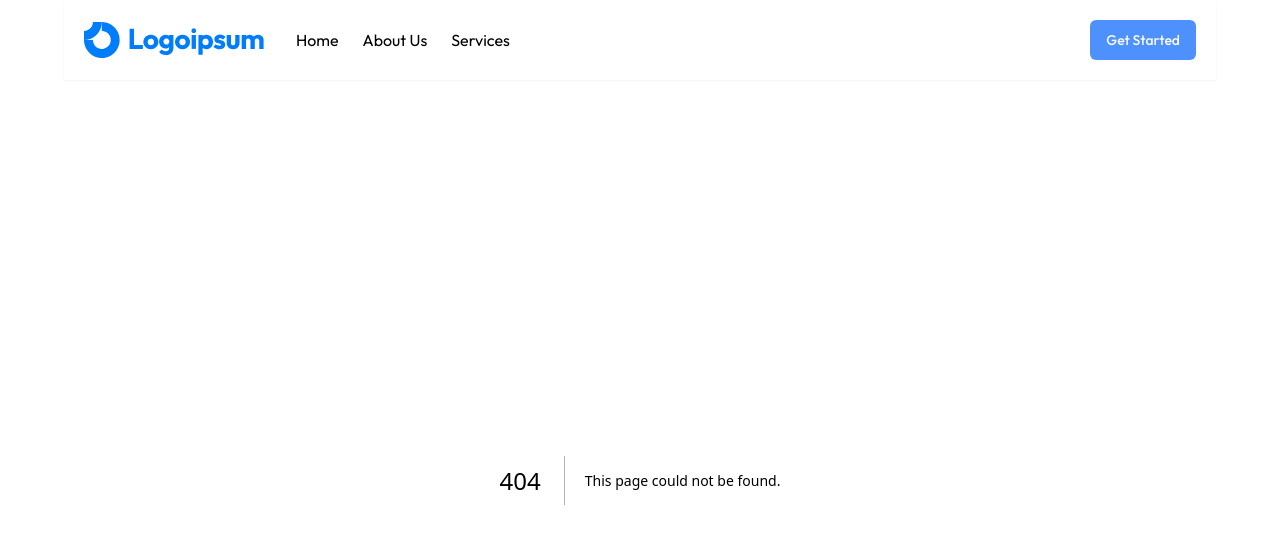
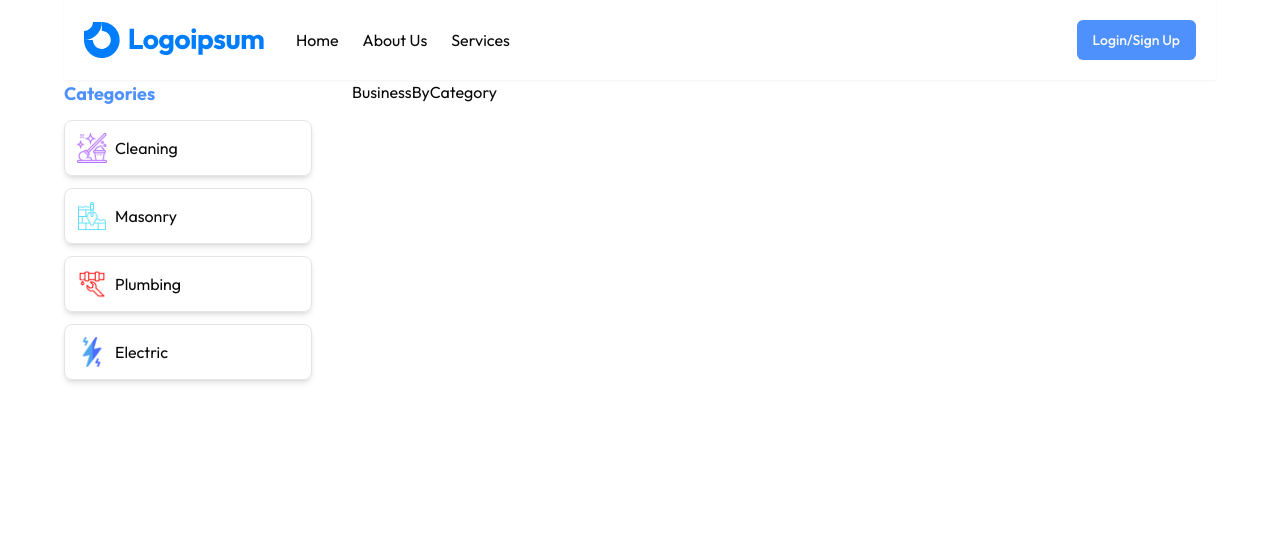
Before and after one commit to craizytech/Bluecollar-Project, a Next.js app in the folder frontend/: page /search/cleaning in a window 1280 px wide. Before the commit this address had no page. Shown: the top 544 px of the page. Built offline with nearby package versions, Linux system fonts and the light colour scheme.

Commit message:
home category link addition

```diff
--- /dev/null
+++ b/frontend/app/(routes)/search/[category]/page.js
@@ -0,0 +1,9 @@
+import React from 'react'
+
+function BusinessByCategory() {
+  return (
+    <div>BusinessByCategory</div>
+  )
+}
+
+export default BusinessByCategory
--- /dev/null
+++ b/frontend/app/(routes)/search/_components/CategorySideBar.js
@@ -0,0 +1,47 @@
+import Image from 'next/image'
+import React from 'react'
+
+function CategorySideBar() {
+    return (
+        <div>
+            <h2 className="font-bold mb-3 text-lg text-primary">Categories</h2>
+            <div className="">
+                <div className="flex gap-2 p-3 border rounded-lg mb-3 md:mr-10 cursor-pointer hover:bg-blue-50 hover:text-primary hover:border-primary transition-all ease-in-out shadow-md items-center">
+                    <Image src="/mop.png"
+                        alt="icon"
+                        width={30}
+                        height={30} />
+                    <h2 className="">Cleaning</h2>
+                </div>
+
+
+                <div className="flex gap-2 p-3 border rounded-lg mb-3 md:mr-10 cursor-pointer hover:bg-blue-50 hover:text-primary hover:border-primary transition-all ease-in-out shadow-md items-center">
+                    <Image src="/bricklayer.png"
+                        alt="icon"
+                        width={30}
+                        height={30} />
+                    <h2 className="">Masonry</h2>
+                </div>
+
+                <div className="flex gap-2 p-3 border rounded-lg mb-3 md:mr-10 cursor-pointer hover:bg-blue-50 hover:text-primary hover:border-primary transition-all ease-in-out shadow-md items-center">
+                    <Image src="/repairing.png"
+                        alt="icon"
+                        width={30}
+                        height={30} />
+                    <h2 className="">Plumbing</h2>
+                </div>
+
+                <div className="flex gap-2 p-3 border rounded-lg mb-3 md:mr-10 cursor-pointer hover:bg-blue-50 hover:text-primary hover:border-primary transition-all ease-in-out shadow-md items-center">
+                    <Image src="/energy.png"
+                        alt="icon"
+                        width={30}
+                        height={30} />
+                    <h2 className="">Electric</h2>
+                </div>
+
+            </div>
+        </div>
+    )
+}
+
+export default CategorySideBar
--- /dev/null
+++ b/frontend/app/(routes)/search/layout.js
@@ -0,0 +1,18 @@
+import React from 'react'
+import CategorySideBar from './_components/CategorySideBar'
+
+function layout({children}) {
+  return (
+    <div className="grid grid-cols-4">
+        <div className="">
+            {/* Side category nav bar */}
+             <CategorySideBar/>
+        </div>
+        <div className="col-span-3">
+            {children}
+        </div>
+    </div>
+  )
+}
+
+export default layout
--- a/frontend/app/_components/BusinessList.js
+++ b/frontend/app/_components/BusinessList.js
@@ -4,7 +4,7 @@ import React from 'react'
 
 function BusinessList({ title }) {
     return (
-        <div className="mt-5">
+        <div className="mt-5 mb-10">
             <h2 className="font-bold text-[22px]">{title}</h2>
 
             <div className="grid grid-cols-2 md:grid-cols-3 lg:girf-cols-4 gap-6 mt-5 shadow-sm">
--- a/frontend/app/_components/CategoryList.js
+++ b/frontend/app/_components/CategoryList.js
@@ -1,38 +1,39 @@
 import Image from 'next/image'
+import Link from 'next/link'
 import React from 'react'
 
 function CategoryList() {
     return (
         <div className="mt-14 mx-4 md:mx-22 lg:mx-52 grid grid-cols md:grid-cols-2 lg:grid-cols-4 gap-6">
-            <div className="flex flex-col items-center justify-center gap-2 bg-blue-50 p-4 rounded-lg hover:cursor-pointer hover:scale-110 transition-all ease-in-out">
+            <Link href="/search/cleaning" className="flex flex-col items-center justify-center gap-2 bg-blue-50 p-4 rounded-lg hover:cursor-pointer hover:scale-110 transition-all ease-in-out">
                 <Image src="/mop.png"
                     alt="icon"
                     width={35}
                     height={35} />
 
                 <h2 className="text-primary">Cleaning</h2>
-            </div>
-            <div className="flex flex-col items-center justify-center gap-2 bg-blue-50 p-4 rounded-lg hover:cursor-pointer hover:scale-110 transition-all ease-in-out">
+            </Link>
+            <Link href="/search/masonry" className="flex flex-col items-center justify-center gap-2 bg-blue-50 p-4 rounded-lg hover:cursor-pointer hover:scale-110 transition-all ease-in-out">
                 <Image src="/bricklayer.png"
                     alt="icon"
                     width={35}
                     height={35} />
                 <h2 className="text-primary">Masonry</h2>
-            </div>
-            <div className="flex flex-col items-center justify-center gap-2 bg-blue-50 p-4 rounded-lg hover:cursor-pointer hover:scale-110 transition-all ease-in-out">
+            </Link>
+            <Link href="/search/plumbing" className="flex flex-col items-center justify-center gap-2 bg-blue-50 p-4 rounded-lg hover:cursor-pointer hover:scale-110 transition-all ease-in-out">
                 <Image src="/repairing.png"
                     alt="icon"
                     width={35}
                     height={35} />
                 <h2 className="text-primary">Plumbing</h2>
-            </div>
-            <div className="flex flex-col items-center justify-center gap-2 bg-blue-50 p-4 rounded-lg hover:cursor-pointer hover:scale-110 transition-all ease-in-out">
+            </Link>
+            <Link href="/search/electric" className="flex flex-col items-center justify-center gap-2 bg-blue-50 p-4 rounded-lg hover:cursor-pointer hover:scale-110 transition-all ease-in-out">
                 <Image src="/energy.png"
                     alt="icon"
                     width={35}
                     height={35} />
                 <h2 className="text-primary">Electric</h2>
-            </div>
+            </Link>
         </div>
     )
 }
--- a/frontend/app/_components/Header.js
+++ b/frontend/app/_components/Header.js
@@ -15,7 +15,7 @@ function Header() {
                 </div>
             </div>
             <div>
-                <Button>Get Started</Button>
+                <Button>Login/Sign Up</Button>
             </div>
         </div>
     )
```
